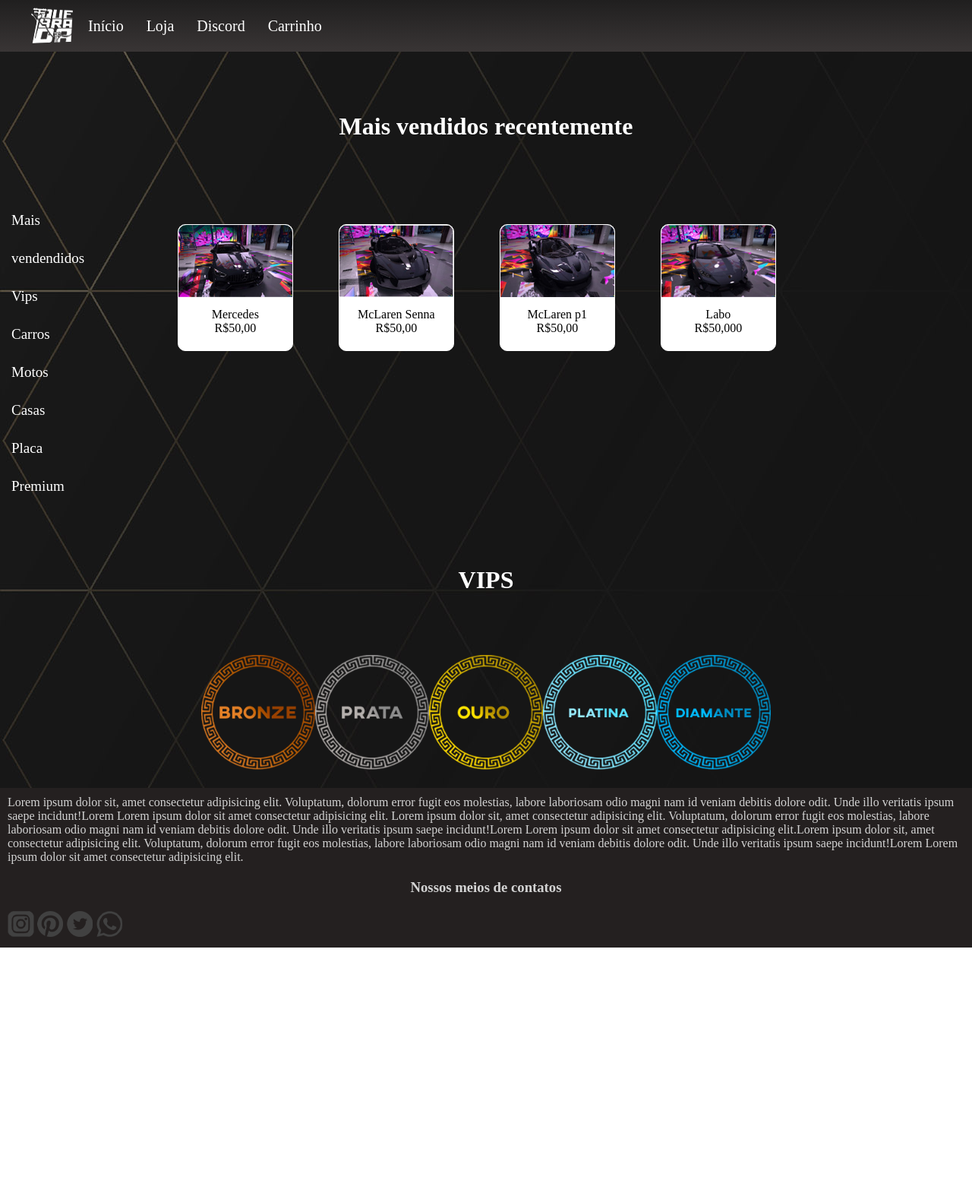
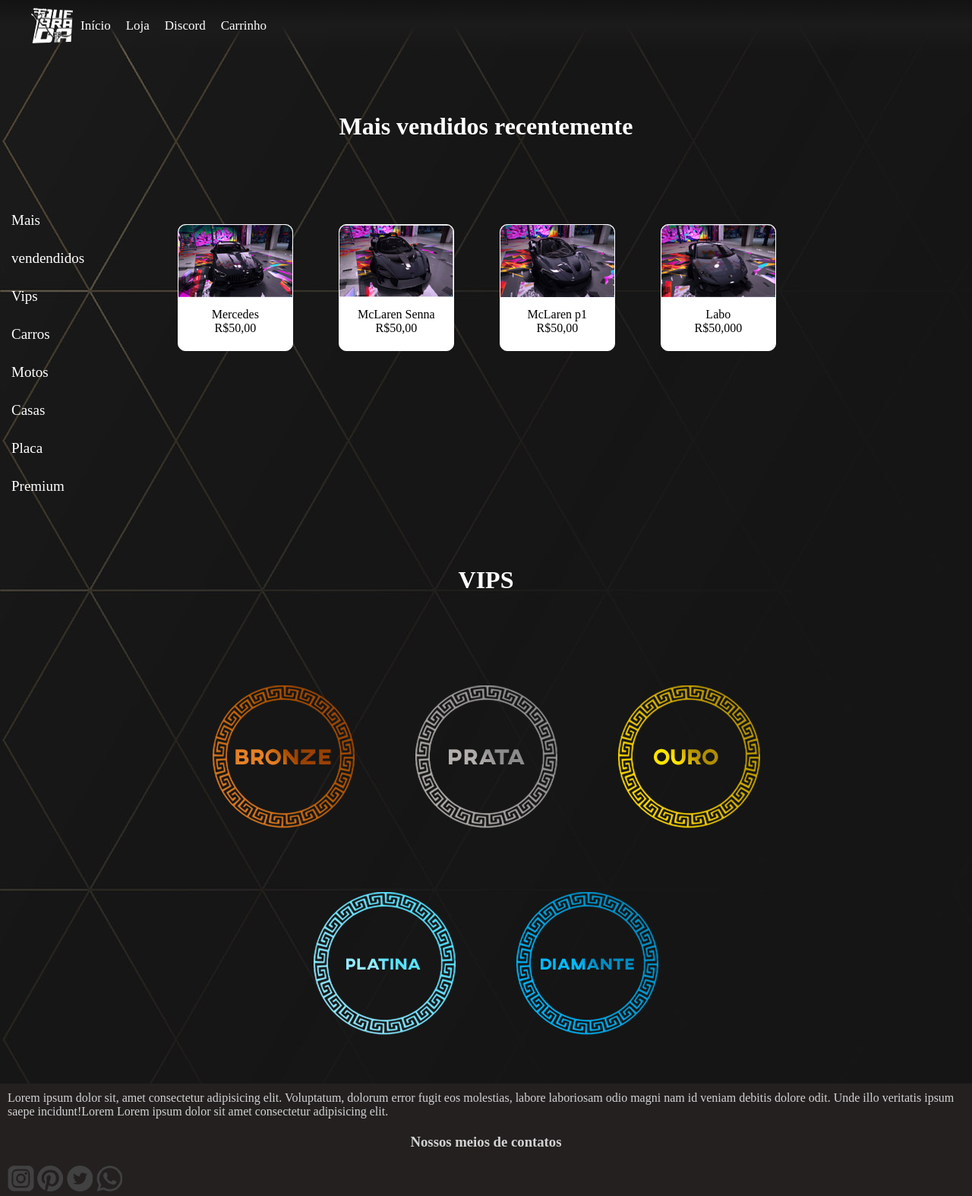
Before and after one commit to Rafael-Garlant/Site-Vip, a plain HTML site: page index.html in a window 1280 px wide. Shown: the whole page at 76% size. Before the commit the page ends 1247 px from the top, so only its background shows below. Drawn offline with Linux system fonts and the light colour scheme.

Commit message:
atualizações

```diff
--- a/index.html
+++ b/index.html
@@ -74,20 +74,20 @@
     </nav>
              <h2>VIPS</h2>
 
-            <div class="nks">
                 <ul>
-                    <div class="ranks">
+                    <div id="ranks">
                         <li><img src="images/Bronze.png" alt="Bronze"></li>
                         <li><img src="images/prata.png" alt="prata"></li>
                          <li><img src="images/ouro.png" alt="ouro"></li>
-                        <li><img src="images/platina.png" alt="platina"></li>
-                        <li><img src="images/diamante.png" alt="diamante"></li>
+                        <div class="ranks_inferiores">
+                            <li><img src="images/platina.png" alt="platina"></li>
+                            <li><img src="images/diamante.png" alt="diamante"></li>
+                        </div>
                     </div>
                 </ul>
-            </div>
 
             <footer>
-                <p>Lorem ipsum dolor sit, amet consectetur adipisicing elit. Voluptatum, dolorum error fugit eos molestias, labore laboriosam odio magni nam id veniam debitis dolore odit. Unde illo veritatis ipsum saepe incidunt!Lorem Lorem ipsum dolor sit amet consectetur adipisicing elit. Lorem ipsum dolor sit, amet consectetur adipisicing elit. Voluptatum, dolorum error fugit eos molestias, labore laboriosam odio magni nam id veniam debitis dolore odit. Unde illo veritatis ipsum saepe incidunt!Lorem Lorem ipsum dolor sit amet consectetur adipisicing elit.Lorem ipsum dolor sit, amet consectetur adipisicing elit. Voluptatum, dolorum error fugit eos molestias, labore laboriosam odio magni nam id veniam debitis dolore odit. Unde illo veritatis ipsum saepe incidunt!Lorem Lorem ipsum dolor sit amet consectetur adipisicing elit.
+                <p>Lorem ipsum dolor sit, amet consectetur adipisicing elit. Voluptatum, dolorum error fugit eos molestias, labore laboriosam odio magni nam id veniam debitis dolore odit. Unde illo veritatis ipsum saepe incidunt!Lorem Lorem ipsum dolor sit amet consectetur adipisicing elit.
                 </p>
 
                 <h3>Nossos meios de contatos</h3>
--- a/style.css
+++ b/style.css
@@ -13,11 +13,9 @@ body{
     display:flex;
 }
 .comeco ul{
-  justify-content: center;
-
+  text-align:end ;
   align-items: center;
-
-  font-size: 20px;
+  font-size: 17px;
 }
 
 .menu{
@@ -27,9 +25,9 @@ body{
 
 
 .menu li a{
+  text-align:end ;
 
   padding: 10px 10px;
-  margin-left: 10px;
 
   border-radius: 10px;
 }
@@ -44,13 +42,13 @@ body{
   margin-left: 10px;
 }
 .primeiro{
-   background-image: linear-gradient(to bottom, rgb(32, 31, 31), rgb(57, 53, 53));
+   background-image: linear-gradient(to bottom, rgb(19, 19, 19), rgb(28, 27, 27), rgba(57, 53, 53, 0));
 }
 .quebradapng{
   padding: 10px 0px 10px 40px;
 }
 .barra{
-    background-image: linear-gradient(to bottom,  rgb(57, 53, 53),rgb(32, 31, 31) );
+
 
     width: 100%;
     height: 15px;
@@ -121,19 +119,20 @@ aside ul{
  /*##############RANKS###############*/
 
 
-.ranks{
+#ranks{
+
   display: flex;
   justify-content: center;
+  flex-wrap: wrap;
 
 }
-.ranks img{
-  max-width: 150px;
-  min-width: 50px;
-
+.ranks_inferiores{
+  display: flex;
+  padding-bottom: 0px;
 }
 
-.ranks ul{
-
+#ranks li{
+ margin: 40px;
 }
 
 
@@ -148,7 +147,8 @@ h2{
 }
 
 footer{
-  flex-direction: column;
+
+
   margin-top: 20px;
   padding: 10px;
   background-color: #242020;
```
